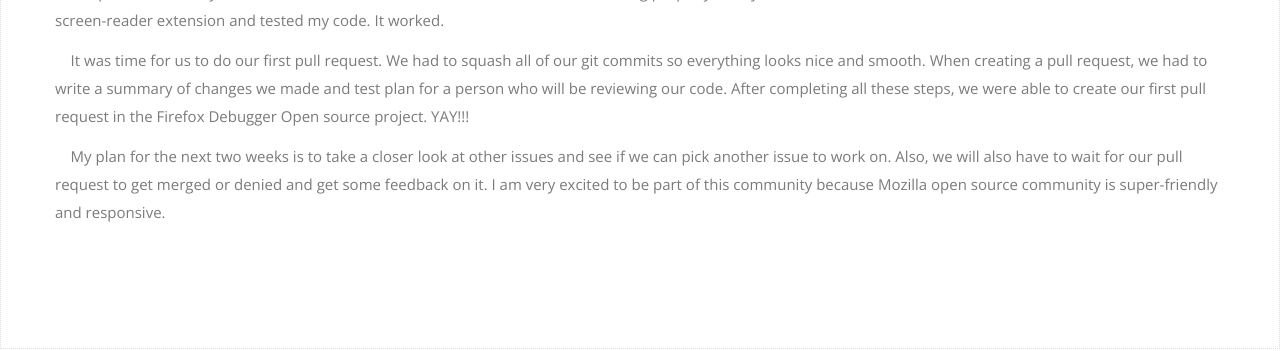
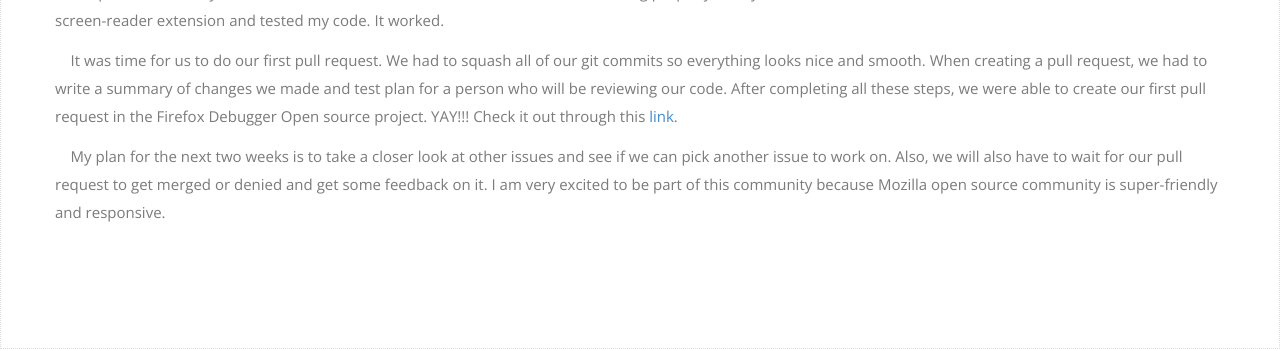
Before and after one commit to sanginovs/personal-website, a Jekyll site: the page built from _posts/2017-11-20-reflection1.md, in a window 1280 px wide. Shown: the part 480-831 px from the top of the page. Built offline with Jekyll 4.4.1, drawn with Linux system fonts in a browser that asks for light colours; nearby versions of some CDN libraries; some web fonts are replaced; comment, search, counter and statistics services are not loaded.

Commit message:
added a blog

```diff
--- a/_posts/2017-11-20-reflection1.md
+++ b/_posts/2017-11-20-reflection1.md
@@ -6,6 +6,6 @@ author: "Sher Sanginov"
 
 &nbsp;&nbsp;&nbsp;&nbsp;These past two weeks has been very productive. My team and I successfully finished working on the issue that we picked which is an accessibility issue. We've been following divide and conquer strategy. We created a checklist of tasks that needs to be done. Then, we split tasks among us. My task was to use **aria-activedescendant** to identify search results with a focus so the screen reader reads each search result when a user navigates through them. After adding various accessibility attributes, I was able to test it using Orca screen-reader. However, Orca screen-reader didn't read the search box results after one navigates through them. At first, I thought there was a problem with my code. Later on I realized, Orca screen reader was not working properly on my Ubuntu OS. Then, I went ahead and downloaded Chrome Vox screen-reader extension and tested my code. It worked.
 
-&nbsp;&nbsp;&nbsp;&nbsp;It was time for us to do our first pull request. We had to squash all of our git commits so everything looks nice and smooth. When creating a pull request, we had to write a summary of changes we made and test plan for a person who will be reviewing our code. After completing all these steps, we were able to create our first pull request in the Firefox Debugger Open source project. YAY!!!
+&nbsp;&nbsp;&nbsp;&nbsp;It was time for us to do our first pull request. We had to squash all of our git commits so everything looks nice and smooth. When creating a pull request, we had to write a summary of changes we made and test plan for a person who will be reviewing our code. After completing all these steps, we were able to create our first pull request in the Firefox Debugger Open source project. YAY!!! Check it out through this <a href="https://github.com/devtools-html/debugger.html/pull/4760">link</a>.
 
 &nbsp;&nbsp;&nbsp;&nbsp;My plan for the next two weeks is to take a closer look at other issues and see if we can pick another issue to work on. Also, we will also have to wait for our pull request to get merged or denied and get some feedback on it. I am very excited to be part of this community because Mozilla open source community is super-friendly and responsive.
```
